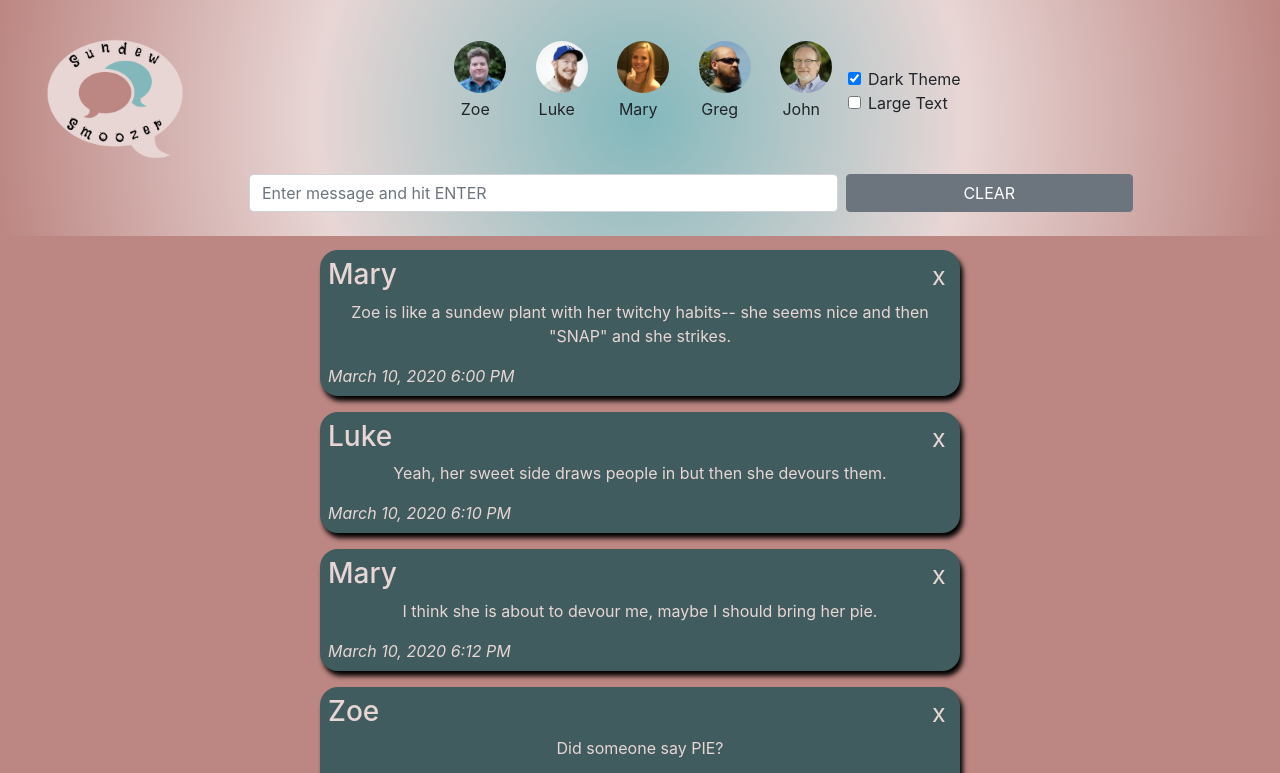
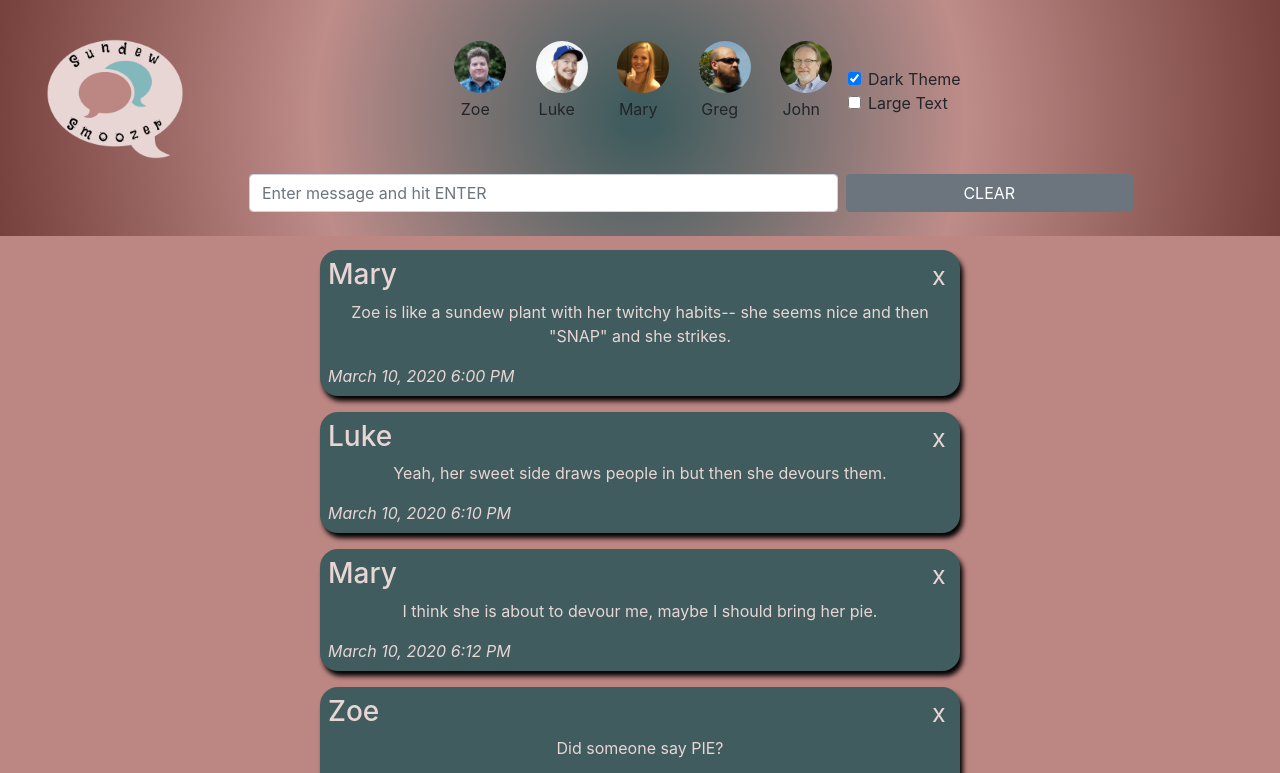
Before and after one commit to nss-evening-cohort-11/chatty-sundews, a website built with webpack: page src/index.html in a window 1280 px wide. Both pictures are taken after a click on the checkbox "Dark Theme". Shown: the top 773 px of the page. Built offline with nearby package versions, Linux system fonts and the light colour scheme.

Commit message:
added dark mode to navbar

```diff
--- a/src/javascripts/components/darkMode/darkMode.js
+++ b/src/javascripts/components/darkMode/darkMode.js
@@ -3,8 +3,10 @@ import './darkMode.scss';
 const makeDark = () => {
   if ($('#darkModeBtn[type=checkbox]').is(':checked')) {
     $('#message-container').addClass('dark dark-display');
+    $('#nav-container').addClass('dark dark-display');
   } else {
     $('#message-container').removeClass('dark dark-display');
+    $('#nav-container').removeClass('dark dark-display');
   }
 };
 
--- a/src/javascripts/components/darkMode/darkMode.scss
+++ b/src/javascripts/components/darkMode/darkMode.scss
@@ -27,4 +27,9 @@
     margin: 0 auto;
   }
 
+  .navbar-custom {
+    background: rgb(65,92,94);
+    background: radial-gradient(circle, rgba(65,92,94,1) 3%, rgba(190,140,137,1) 50%, rgba(118,64,60,1) 100%);
+  }
+
 }
```
